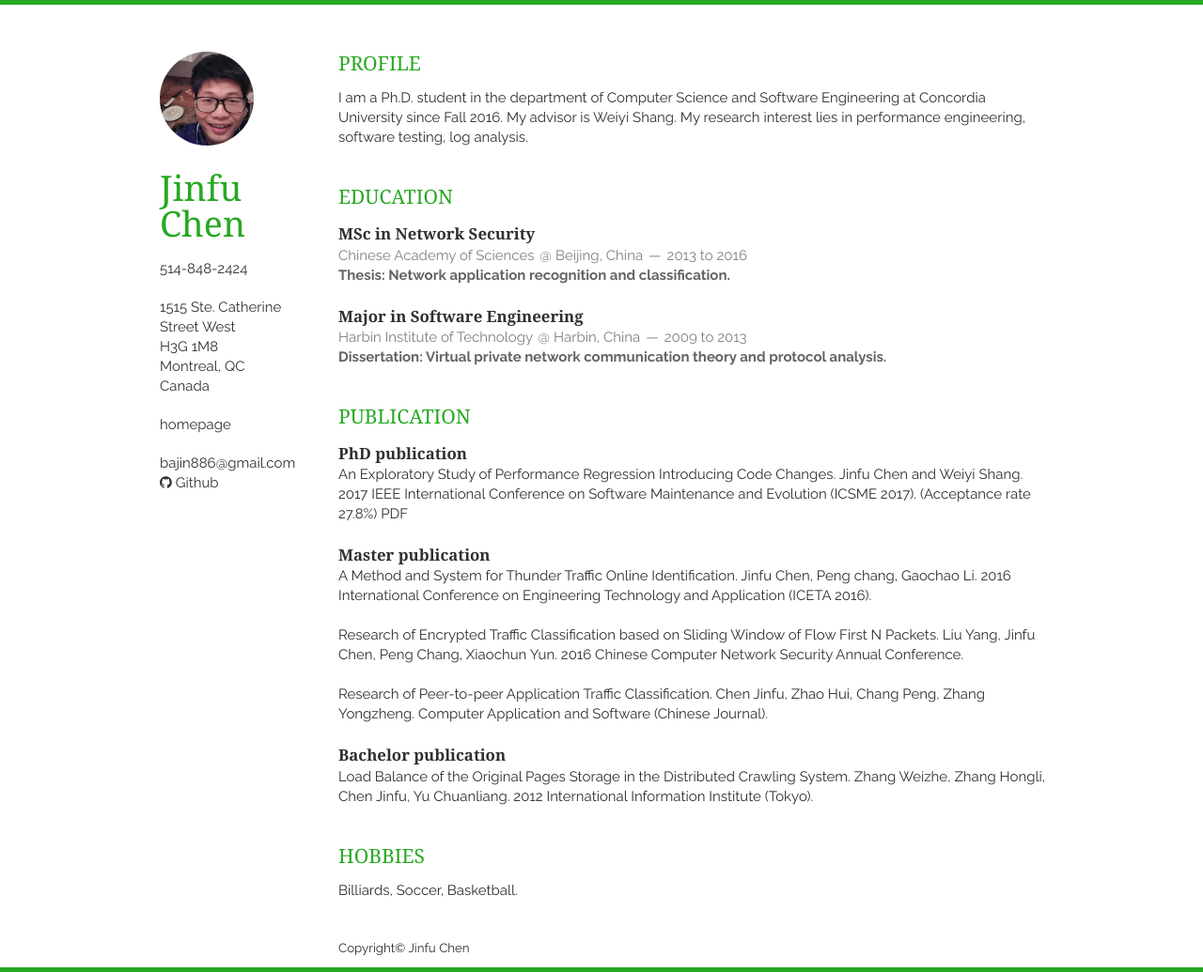
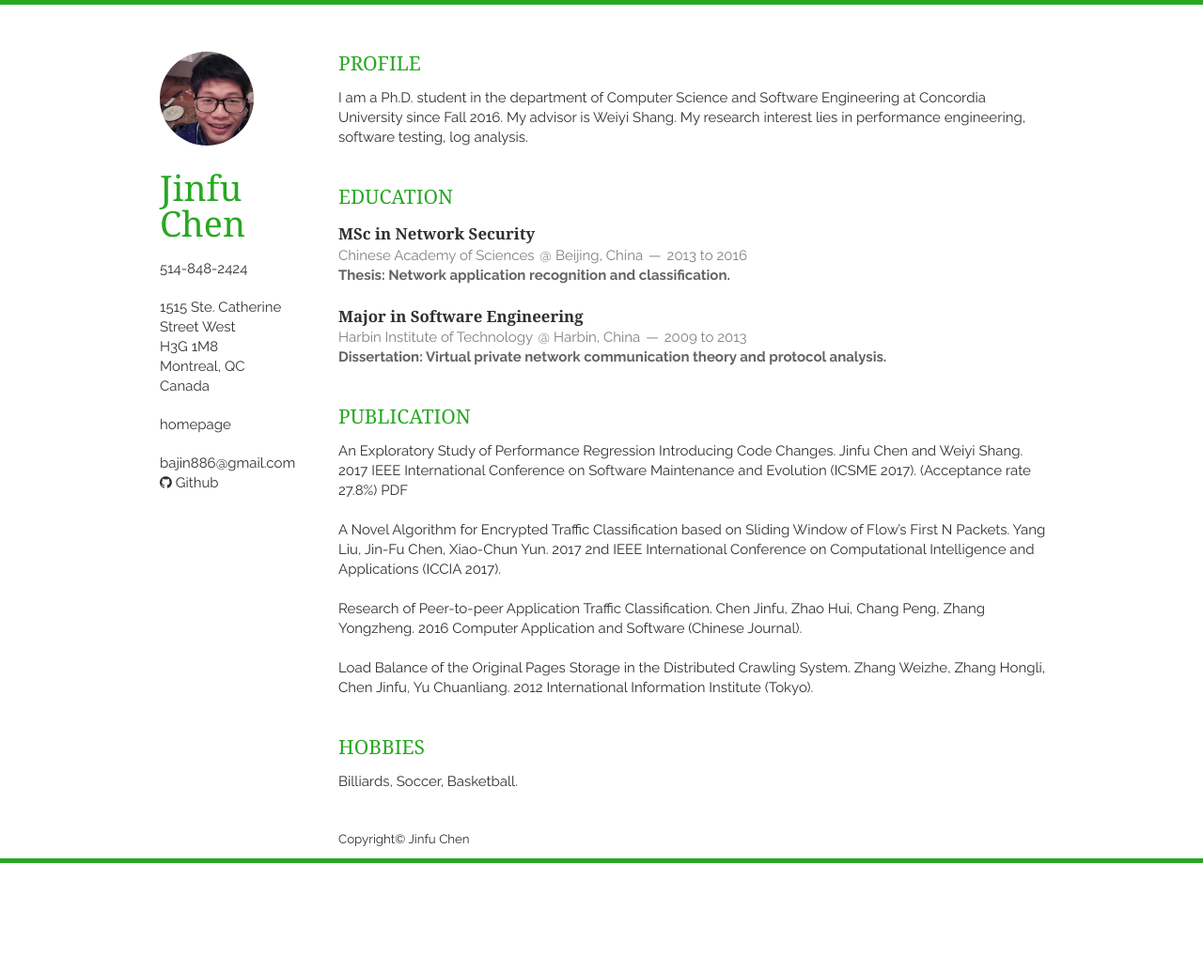
Before and after one commit to jinfuchen/jinfu, a Jekyll site: the page built from index.html, in a window 1280 px wide. Shown: the whole page at 94% size. Built offline with Jekyll 4.4.1, drawn with Linux system fonts in a browser that asks for light colours; nearby versions of some CDN libraries; the list of posts is cut into pages by our own code; after the commit the page ends 919 px from its top, so only the background shows below that.

Commit message:
publication

```diff
--- a/_includes/publication.html
+++ b/_includes/publication.html
@@ -1,5 +1,6 @@
 <section class="thirteen columns">
     <h1>Publication</h1>
+    <!--
     <article>
      <header>
         <h1>PhD publication</h1>
@@ -8,24 +9,19 @@
       <a href="/static/post/icsme.pdf" download="/static/post/icsme.pdf">PDF</a>
       </p>
     </article>
+    -->
 
     <article>
-     <header>
-        <h1>Master publication</h1>
-      </header>
-      <p>A Method and System for Thunder Traffic Online Identification. Jinfu Chen, Peng chang, Gaochao Li. 2016 International Conference on Engineering Technology and Application (ICETA 2016).
+      <p>An Exploratory Study of Performance Regression Introducing Code Changes. Jinfu Chen and Weiyi Shang. 2017 IEEE International Conference on Software Maintenance and Evolution (ICSME 2017). (Acceptance rate 27.8%)
+      <a href="/static/post/icsme.pdf" download="/static/post/icsme.pdf">PDF</a>
       </p>
       <br>
-      <p>Research of Encrypted Traffic Classification based on Sliding Window of Flow First N Packets. Liu Yang, Jinfu Chen, Peng Chang, Xiaochun Yun. 2016 Chinese Computer Network Security Annual Conference.
+      <p>A Novel Algorithm for Encrypted Traffic Classification based on Sliding Window of Flow’s First N Packets. Yang Liu, Jin-Fu Chen, Xiao-Chun Yun. 2017 2nd IEEE International Conference on Computational Intelligence and Applications (ICCIA 2017).
       </p>
       <br>
-      <p>Research of Peer-to-peer Application Traffic Classification. Chen Jinfu, Zhao Hui, Chang Peng, Zhang Yongzheng. Computer Application and Software (Chinese Journal).
+      <p>Research of Peer-to-peer Application Traffic Classification. Chen Jinfu, Zhao Hui, Chang Peng, Zhang Yongzheng. 2016 Computer Application and Software (Chinese Journal).
       </p>
-    </article>
-    <article>
-     <header>
-        <h1>Bachelor publication</h1>
-      </header>
+      <br>
       <p>Load Balance of the Original Pages Storage in the Distributed Crawling System. <a href="http://homepage.hit.edu.cn/wzzhang">Zhang Weizhe</a>, Zhang Hongli, Chen Jinfu, Yu Chuanliang. 2012 International Information Institute (Tokyo).
       </p>
     </article>
```
